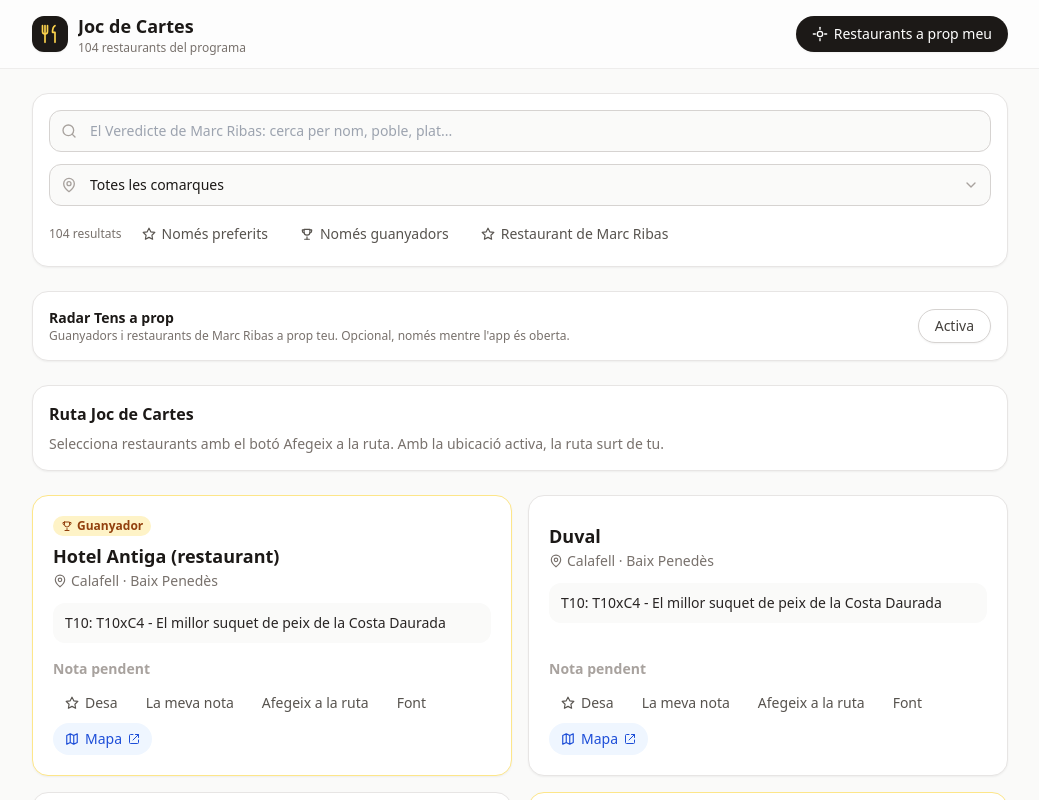
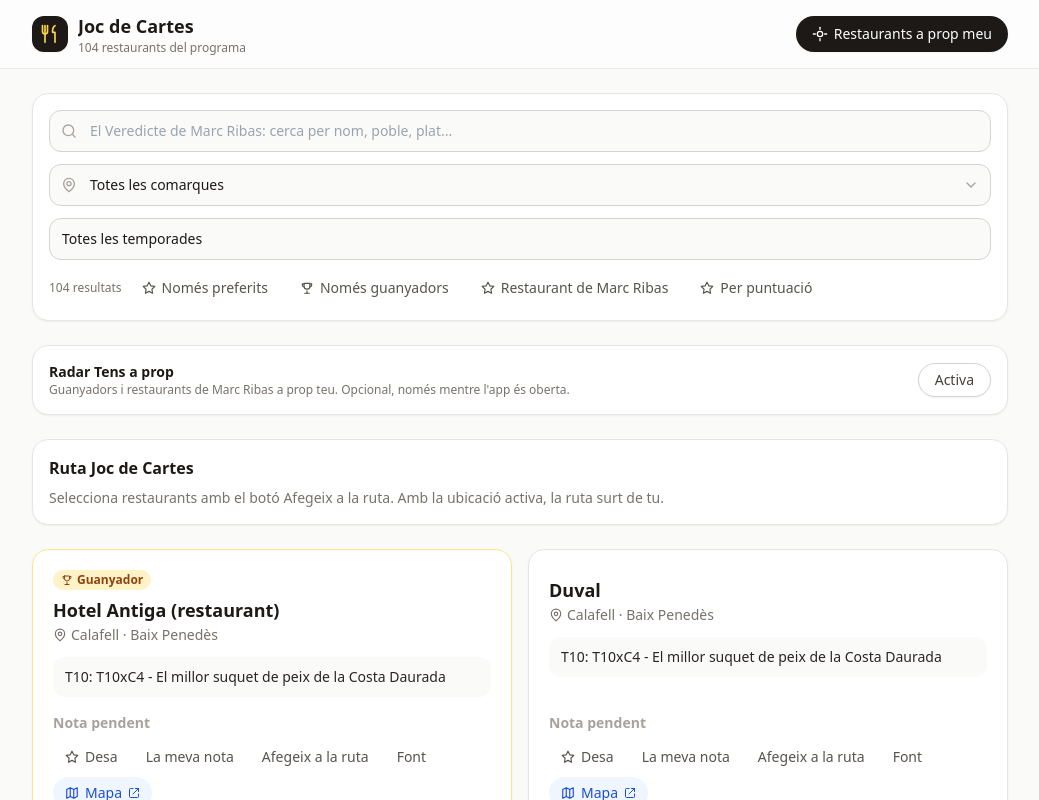
Before and after one commit to kalt2212/joc-de-cartes-finder, a React (Vite) app: page / in a window 1280 px wide. Shown: the top 800 px of the page, without its empty margins (120-1159 px from the left). Built offline with nearby package versions, Linux system fonts and the light colour scheme.

Commit message:
feat(ui): add season filter and sort by episode score
Adds a season selector and a score sort toggle to the restaurant list. The logic lives in filters.ts with tests written first. Score sort puts unknown scores last and does not mutate the input.

```diff
--- a/src/App.tsx
+++ b/src/App.tsx
@@ -7,7 +7,7 @@ import { findNearbyTargets, DEFAULT_RADIUS_KM } from './lib/radar';
 import { parseStoredScores, serializeScores } from './lib/scoring';
 import type { ScoresByRestaurant, UserScore } from './lib/scoring';
 import { loadFavorites, toggleFavorite, filterFavorites } from './lib/favorites';
-import { filterByWinner, filterByBadge } from './lib/filters';
+import { filterByWinner, filterByBadge, filterBySeason, sortByScore } from './lib/filters';
 import { BTN_GHOST, BTN_ICON, BTN_MAP, BTN_PRIMARY, BTN_SECONDARY, BTN_ACTIVE, BTN_BASE } from './lib/buttonStyles';
 import RadarBanner from './components/RadarBanner';
 
@@ -17,6 +17,7 @@ const ScoringModal = lazy(() => import('./components/ScoringModal'));
 
 const restaurants = data as Restaurant[];
 const comarques = Array.from(new Set(restaurants.map((r) => r.comarca))).sort();
+const seasons = Array.from(new Set(restaurants.map((r) => r.season).filter((x): x is number => x !== null))).sort((a, b) => a - b);
 
 const SCORES_STORAGE_KEY = 'joc_de_cartes_scores';
 
@@ -85,6 +86,8 @@ export default function App() {
   const [onlyFavorites, setOnlyFavorites] = useState(false);
   const [onlyWinners, setOnlyWinners] = useState(false);
   const [onlyBadged, setOnlyBadged] = useState(false);
+  const [season, setSeason] = useState<number | null>(null);
+  const [sortByScoreOn, setSortByScoreOn] = useState(false);
 
   useEffect(() => {
     try {
@@ -128,14 +131,14 @@ export default function App() {
 
   const list = useMemo(() => {
     const byText = query.trim() === '' ? restaurants : searchRestaurants(restaurants, query).map((h) => h.restaurant);
-    const filtered = filterByComarca(byText, comarca);
+    const filtered = filterBySeason(filterByComarca(byText, comarca), season);
     const shown = filterByBadge(filterByWinner(onlyFavorites ? filterFavorites(filtered, favorites) : filtered, onlyWinners), onlyBadged);
     if (userPoint !== null) {
       return sortByDistance(shown, userPoint);
     }
-    return shown;
+    return sortByScoreOn ? sortByScore(shown) : shown;
     // eslint-disable-next-line react-hooks/exhaustive-deps
-  }, [comarca, query, geo, onlyFavorites, favorites, onlyWinners, onlyBadged]);
+  }, [comarca, query, geo, onlyFavorites, favorites, onlyWinners, onlyBadged, season, sortByScoreOn]);
 
   const radarHits = useMemo(
     () => (radarOn && userPoint !== null ? findNearbyTargets(restaurants, userPoint, radiusKm) : []),
@@ -218,6 +221,23 @@ export default function App() {
             </span>
           </label>
 
+          <label className="relative mt-3 block">
+            <span className="sr-only">Filtrar per temporada</span>
+            <select
+              value={season === null ? '' : String(season)}
+              onChange={(e) => setSeason(e.target.value === '' ? null : Number(e.target.value))}
+              className="w-full cursor-pointer appearance-none rounded-xl border border-stone-300 bg-stone-50 py-2.5 pl-3 pr-10 text-sm transition hover:border-stone-400 focus:border-amber-500 focus:bg-white focus:outline-none focus:ring-2 focus:ring-amber-200"
+              aria-label="Temporada"
+            >
+              <option value="">Totes les temporades</option>
+              {seasons.map((n) => (
+                <option key={n} value={n}>
+                  Temporada {n}
+                </option>
+              ))}
+            </select>
+          </label>
+
           <div className="mt-3 flex flex-wrap items-center gap-2 text-xs text-stone-500">
             <span>
               {list.length} {list.length === 1 ? 'resultat' : 'resultats'}
@@ -249,6 +269,15 @@ export default function App() {
             >
               <Icon d={ICONS.star} className="h-3.5 w-3.5" />
               Restaurant de Marc Ribas
+            </button>
+            <button
+              type="button"
+              onClick={() => setSortByScoreOn((on) => !on)}
+              aria-pressed={sortByScoreOn}
+              className={sortByScoreOn ? BTN_ACTIVE : BTN_GHOST}
+            >
+              <Icon d={ICONS.star} className="h-3.5 w-3.5" />
+              Per puntuació
             </button>
             {comarca && (
               <button
@@ -307,6 +336,8 @@ export default function App() {
                 setOnlyFavorites(false);
                 setOnlyWinners(false);
                 setOnlyBadged(false);
+                setSeason(null);
+                setSortByScoreOn(false);
               }}
               className={`${BTN_SECONDARY} mt-4`}
             >
--- a/src/lib/filters.ts
+++ b/src/lib/filters.ts
@@ -9,3 +9,17 @@ export function filterByWinner<T extends Restaurant>(items: readonly T[], onlyWi
 export function filterByBadge<T extends Restaurant>(items: readonly T[], onlyBadged: boolean): T[] {
   return onlyBadged ? items.filter((r) => r.badge !== undefined) : [...items];
 }
+
+/** Keeps only restaurants from the given season. A null season returns the input unchanged. */
+export function filterBySeason<T extends Restaurant>(items: readonly T[], season: number | null): T[] {
+  return season === null ? [...items] : items.filter((r) => r.season === season);
+}
+
+/** Sorts by episode final score, highest first. Unknown scores go last. Does not mutate the input. */
+export function sortByScore<T extends Restaurant>(items: readonly T[]): T[] {
+  return [...items].sort((x, y) => {
+    const a = x.episodeFinalScore ?? -Infinity;
+    const b = y.episodeFinalScore ?? -Infinity;
+    return b - a;
+  });
+}
```
Also changed, not shown: 1 other file (tests, documents, lock files or other folders).
